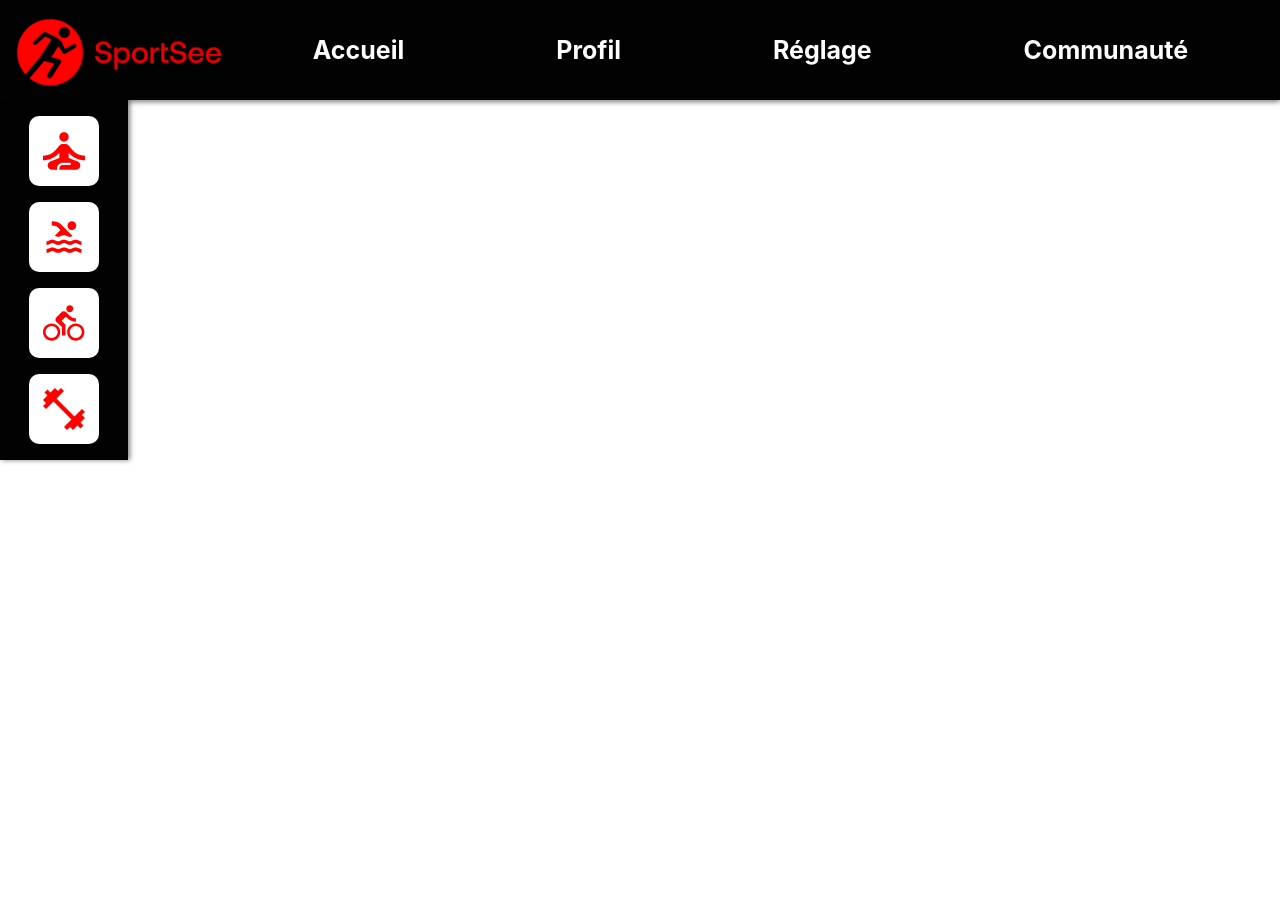
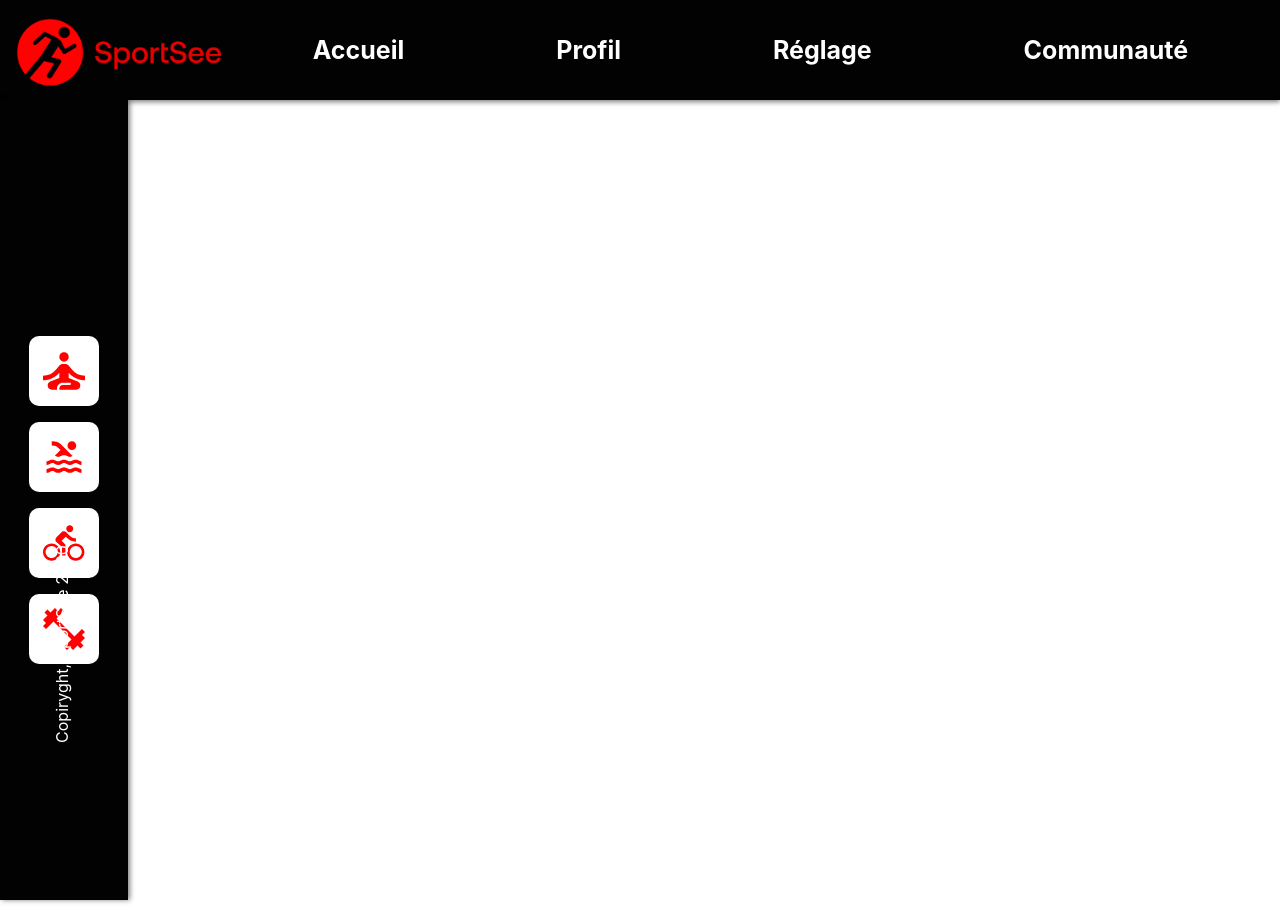
Before and after one commit to Chardema/p12, a React (Create React App) app: page / in a window 1280 px wide. Before the commit the page ends 800 px from the top, so only its background shows below. Built offline with nearby package versions, Linux system fonts and the light colour scheme.

Commit message:
Mise en place de JSdoc

```diff
--- a/package.json
+++ b/package.json
@@ -19,7 +19,8 @@
     "start": "react-scripts start",
     "build": "react-scripts build",
     "test": "react-scripts test",
-    "eject": "react-scripts eject"
+    "eject": "react-scripts eject",
+    "docs": "jsdoc src -d docs"
   },
   "eslintConfig": {
     "extends": [
--- a/src/components/Leftbar/Leftbar.module.scss
+++ b/src/components/Leftbar/Leftbar.module.scss
@@ -1,6 +1,7 @@
 @import "./../../variables/variables.scss";
 
 .sidebar {
+  height: 100vh;
   width: 10%;
   background-color: $headerbackground;
   display: flex;
@@ -8,6 +9,7 @@
   justify-content: center;
   align-items: center;
   box-shadow: $leftbar-shadow;
+  position: relative;
 
   .square {
     height: 70px;
@@ -29,10 +31,10 @@
   .copy {
     position: absolute;
     bottom: 1rem;
-    left: 4rem;
+    left: 50%;
     color: white;
     font-size: 1rem;
-    transform: rotate(270deg);
+    transform: rotate(270deg) translateX(50%);
     transform-origin: bottom left;
     text-align: center;
     width: 15rem;
```
Also changed, not shown: src/components/Leftbar/Leftbar.js (+7 -0 lines), 26 other files (tests, documents, lock files or other folders).
